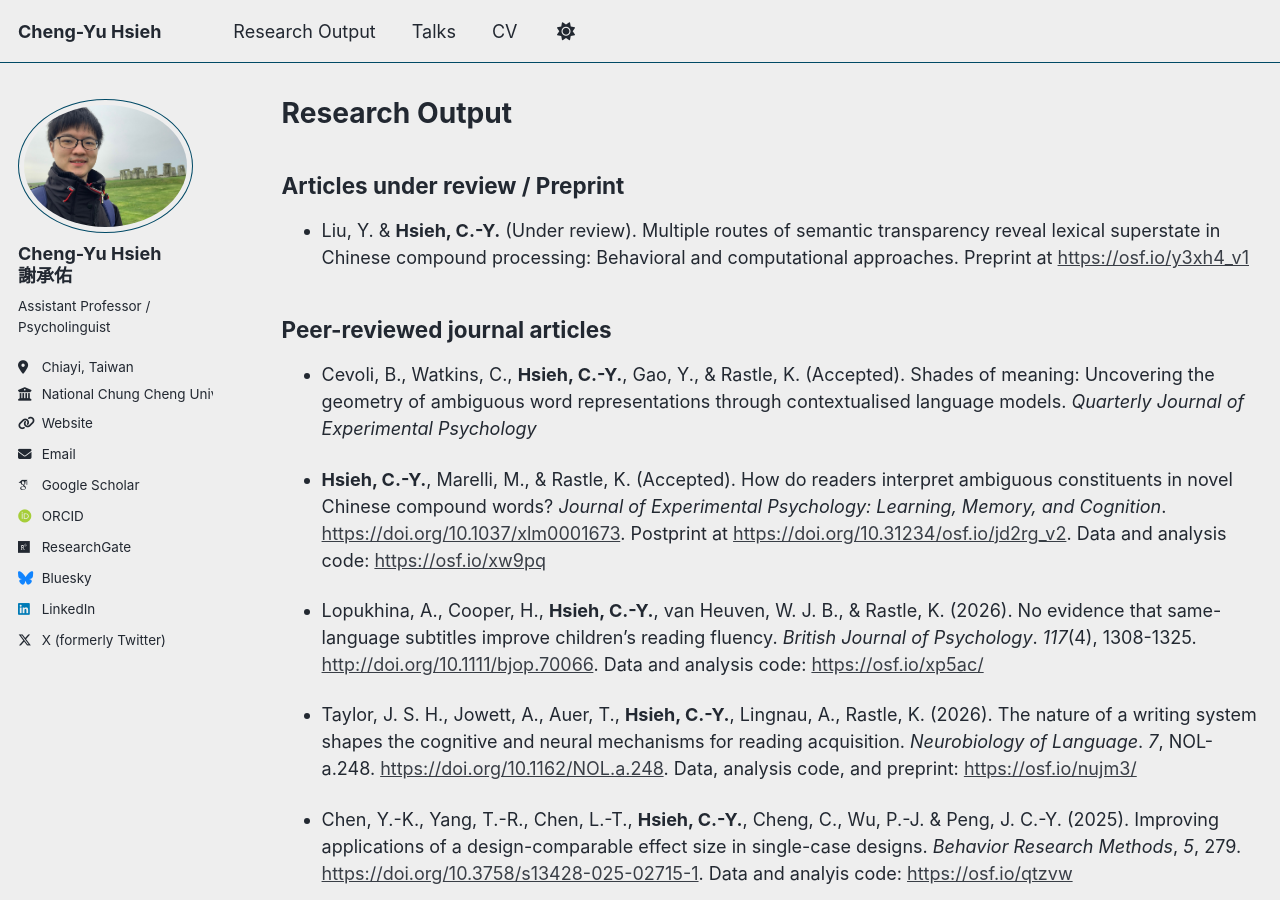
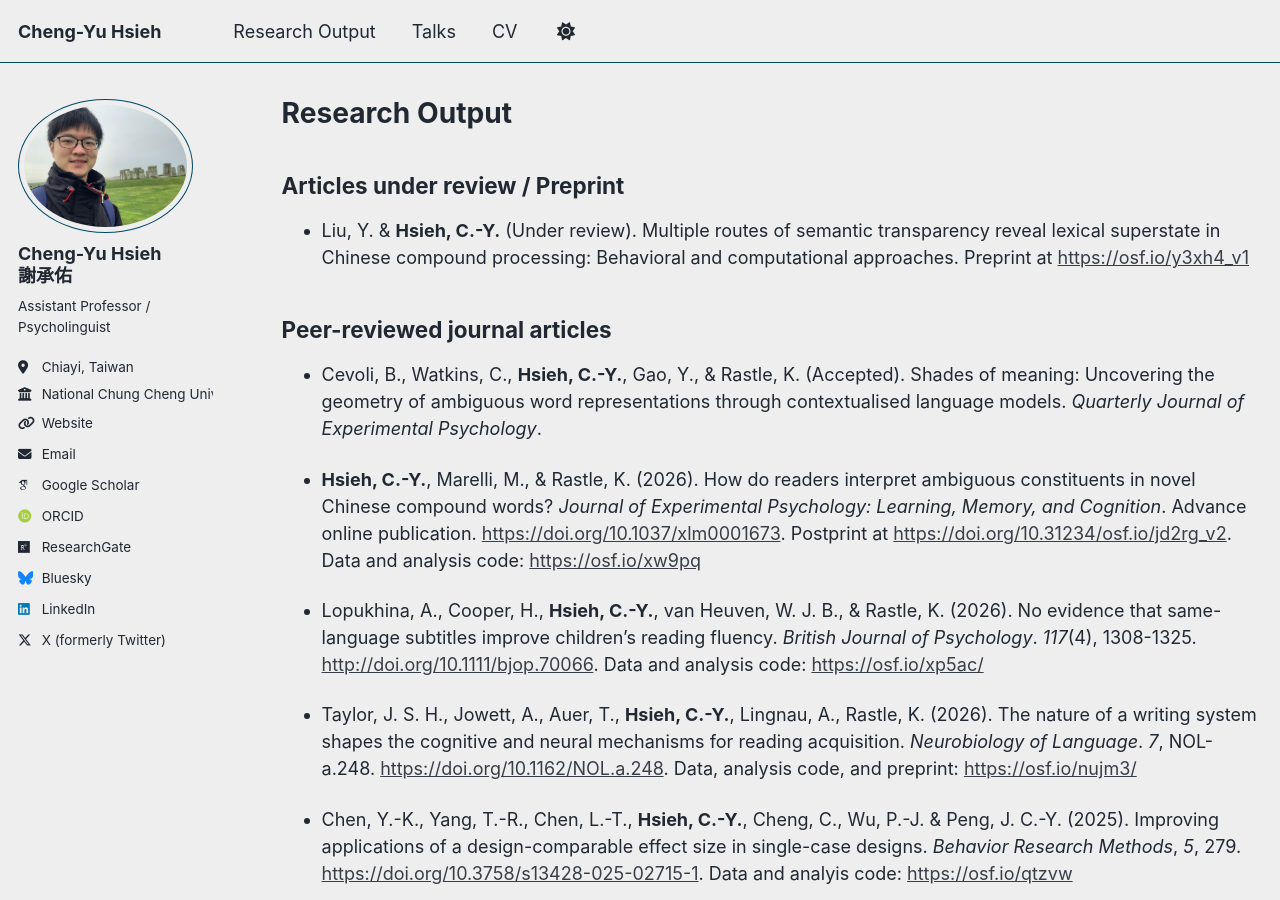
Before and after one commit to cyhsieh-psy/cyhsieh-psy.github.io, a Jekyll site: the page built from _pages/publications.md, in a window 1280 px wide and 900 px high. Built offline with Jekyll 4.4.1, drawn with Linux system fonts in a browser that asks for light colours; some web fonts are replaced; a script that is not in the unit is left out.

Commit message:
Update publications.md

```diff
--- a/_pages/publications.md
+++ b/_pages/publications.md
@@ -11,9 +11,9 @@ author_profile: true
 
 ## Peer-reviewed journal articles
 
-- Cevoli, B., Watkins, C., **Hsieh, C.-Y.**, Gao, Y., & Rastle, K. (Accepted). Shades of meaning: Uncovering the geometry of ambiguous word representations through contextualised language models. *Quarterly Journal of Experimental Psychology*
+- Cevoli, B., Watkins, C., **Hsieh, C.-Y.**, Gao, Y., & Rastle, K. (Accepted). Shades of meaning: Uncovering the geometry of ambiguous word representations through contextualised language models. *Quarterly Journal of Experimental Psychology*.
 
-- **Hsieh, C.-Y.**, Marelli, M., & Rastle, K. (Accepted). How do readers interpret ambiguous constituents in novel Chinese compound words? *Journal of Experimental Psychology: Learning, Memory, and Cognition*. [https://doi.org/10.1037/xlm0001673](https://doi.org/10.1037/xlm0001673). Postprint at [https://doi.org/10.31234/osf.io/jd2rg_v2](https://doi.org/10.31234/osf.io/jd2rg_v2). Data and analysis code: [https://osf.io/xw9pq](https://osf.io/xw9pq)
+- **Hsieh, C.-Y.**, Marelli, M., & Rastle, K. (2026). How do readers interpret ambiguous constituents in novel Chinese compound words? *Journal of Experimental Psychology: Learning, Memory, and Cognition*. Advance online publication. [https://doi.org/10.1037/xlm0001673](https://doi.org/10.1037/xlm0001673). Postprint at [https://doi.org/10.31234/osf.io/jd2rg_v2](https://doi.org/10.31234/osf.io/jd2rg_v2). Data and analysis code: [https://osf.io/xw9pq](https://osf.io/xw9pq)
 
 - Lopukhina, A., Cooper, H., **Hsieh, C.-Y.**, van Heuven, W. J. B., & Rastle, K. (2026). No evidence that same-language subtitles improve children’s reading fluency. *British Journal of Psychology*. *117*(4), 1308-1325. [http://doi.org/10.1111/bjop.70066](http://doi.org/10.1111/bjop.70066). Data and analysis code: [https://osf.io/xp5ac/](https://osf.io/xp5ac/)
 
```
